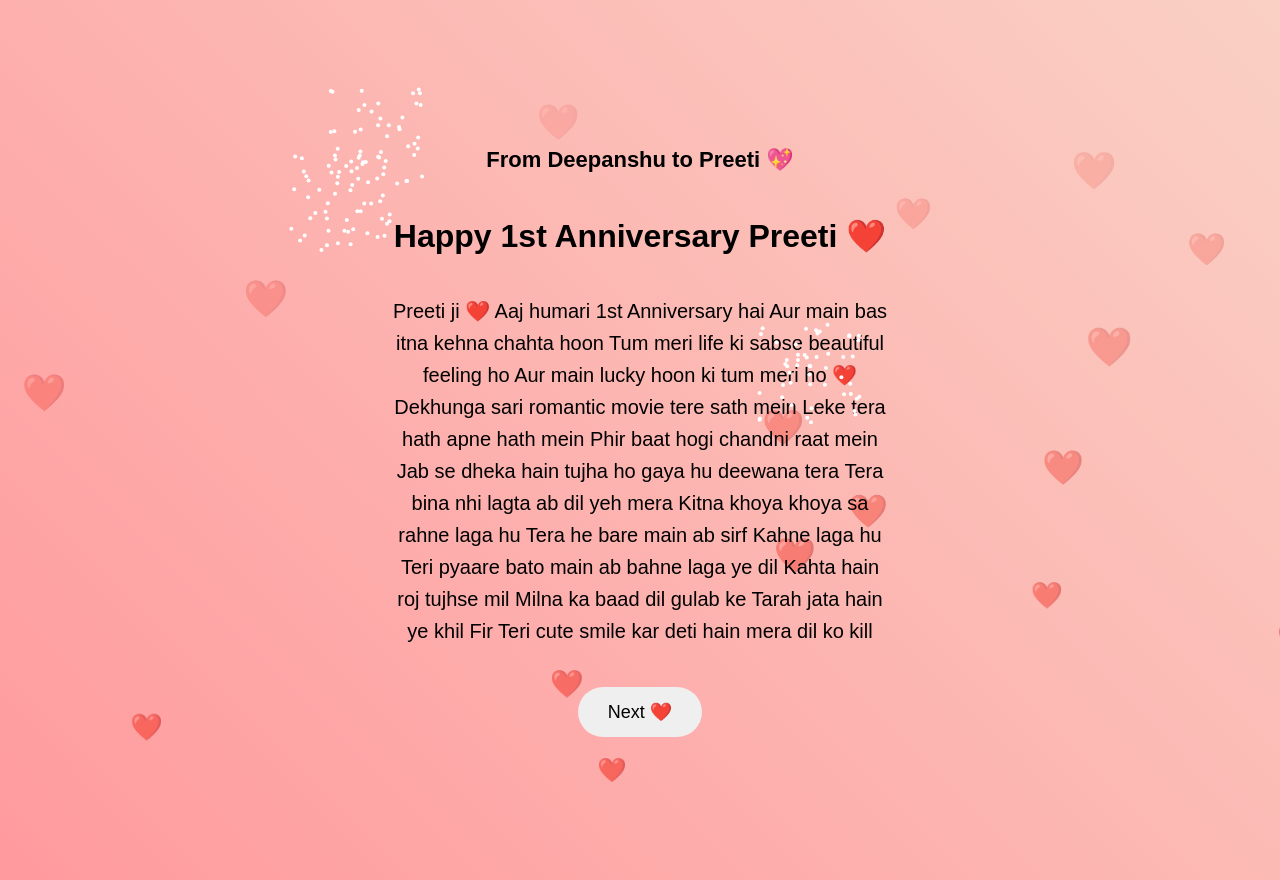
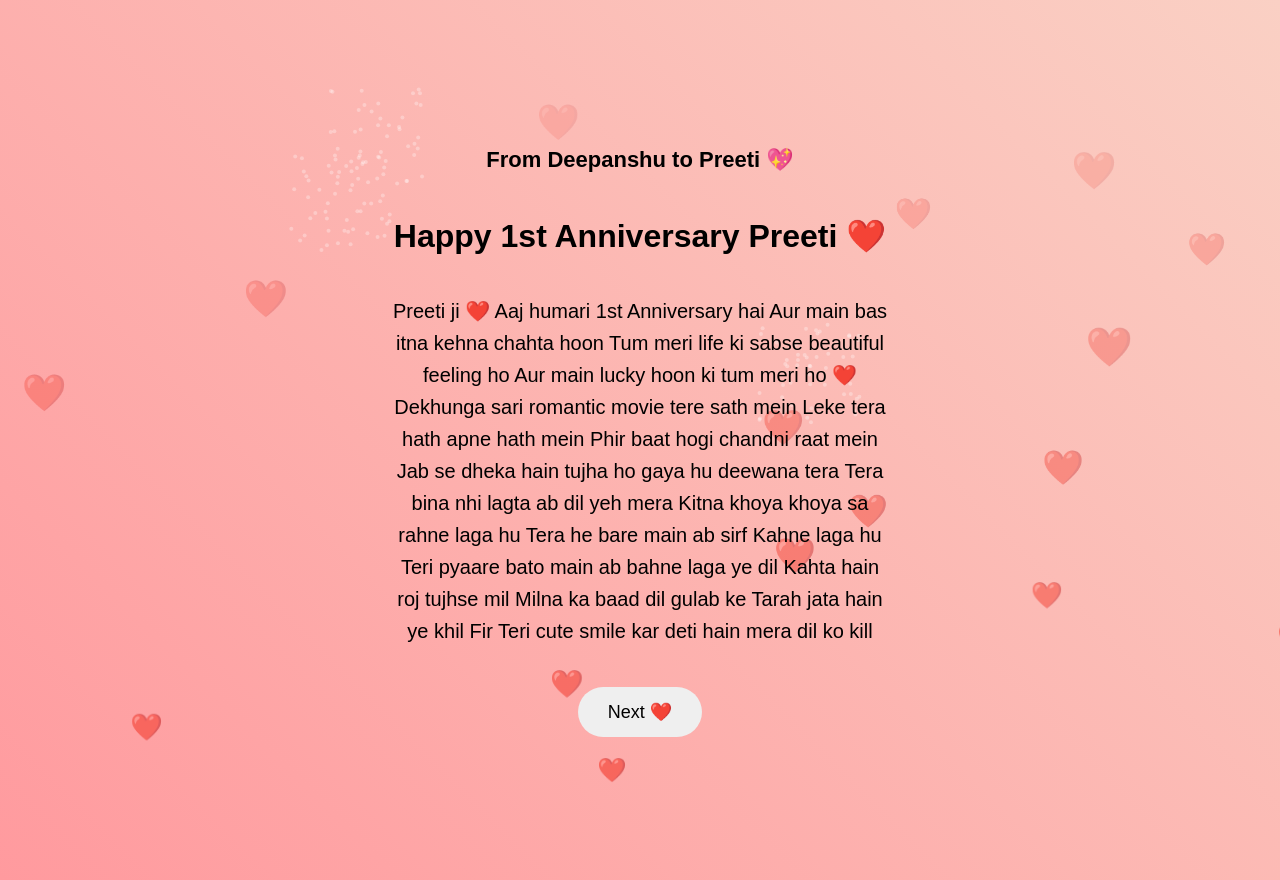
Before and after one commit to hubmovie694-debug/anniversary-surprise, a plain HTML site: page index.html in a window 1280 px wide. Drawn offline with Linux system fonts and the light colour scheme.

Commit message:
Update index.html

```diff
--- a/index.html
+++ b/index.html
@@ -84,6 +84,7 @@ position: fixed;
 top: 0;
 left: 0;
 pointer-events: none;
+z-index: -2; /* background ke niche */
 }
 
 </style>
@@ -129,7 +130,7 @@ let y = Math.random()*canvas.height/2;
 for(let i=0;i<50;i++){
 ctx.beginPath();
 ctx.arc(x+Math.random()*100-50,y+Math.random()*100-50,2,0,Math.PI*2);
-ctx.fillStyle='white';
+ctx.fillStyle='rgba(255,255,255,0.3)';
 ctx.fill();
 }
 }
```
